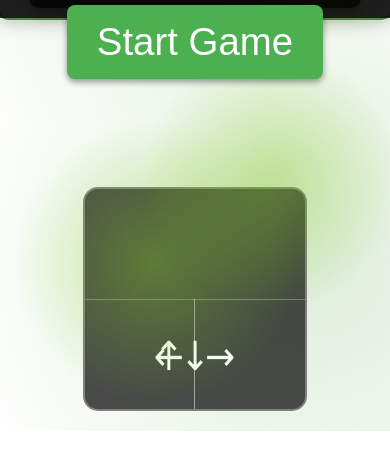
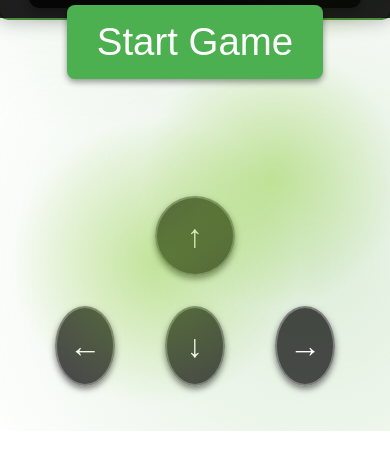
Before and after one commit to mdrhl1doto/snake, a plain HTML site: page index.html in a window 390 px wide. Shown: the part 413-864 px from the top of the page. Drawn offline with Linux system fonts and the light colour scheme.

Commit message:
Update index.html

```diff
--- a/index.html
+++ b/index.html
@@ -281,67 +281,49 @@
             #gameCanvas {
                 width: 85vw;
                 height: 85vw;
-                max-width: 85vw;
+                max-width: 85;
                 max-height: 85vw;
             }
             #touchControls {
                 position: fixed;
-                bottom: 20px;
+                bottom: 40px;
                 left: 0;
                 width: 100%;
                 display: flex;
                 flex-direction: column;
                 align-items: center;
-                gap: 10px;
+                gap: 20px;
             }
-            #directionalPad{
-                display: grid;
-                grid-template-columns: 1fr 1fr;
-                grid-template-rows: 1fr 1fr;
-                width: 220px;
-                height: 220px;
+            .touchButtonRow{
+                display: flex;
+                justify-content: center;
+                gap: 30px;
+                margin: 5px 0;
+            }
+            .touchButton{
+                width: 80px;
+                height: 80px;
                 background-color: rgba(0, 0, 0, 0.7);
                 border: 2px solid rgba(255, 255, 255, 0.3);
-                border-radius: 15px;
-                -webkit-tap-highlight-color: transparent;
-                user-select: none;
-            }
-            .directionalButton{
+                border-radius: 50%;
+                color: white;
+                font-size: 32px;
                 display: flex;
                 justify-content: center;
                 align-items: center;
-                font-size: 40px;
-                color: white;
+                padding: 0;
                 cursor: pointer;
+                -webkit-tap-highlight-color: transparent;
             }
-            .directionalButton:active{
+            .touchButtonRow:last-child{
+                width: 100%;
+                max-width: 300px;
+                justify-content: center;
+                padding: 0 20px;
+            }
+            .touchButton:active{
+                transform: scale(0.9);
                 background-color: rgba(0, 0, 0, 0.9);
-            }
-            #upButton{
-                grid-column: 1;
-                grid-row: 2;
-                border-right: 1px solid rgba(255, 255, 255, 0.3);
-                justify-content: flex-end;
-                padding-right: 10px;
-            }
-            #leftButton{
-                grid-column: 1;
-                grid-row: 2;
-                border-right: 1px solid rgba(255, 255, 255, 0.3); /* Separator line */
-                justify-content: flex-end; /* Align arrow to the right side of the left button area */
-                padding-right: 10px; /* Add padding to the right of the arrow */
-            }
-            #rightButton{
-                grid-column: 2;
-                grid-row: 2;
-                justify-content: flex-start; /* Align arrow to the left side of the right button area */
-                padding-left: 10px;
-            }
-            #downButton{
-                grid-column: 1 / 3; /* Span across two columns */
-                grid-row: 2;
-                border-top: 1px solid rgba(255, 255, 255, 0.3); /* Separator line */
-                justify-content: center; /* Center arrow for down button which spans whole bottom row */
             }
         }
 
@@ -375,11 +357,13 @@
         </div>
 
         <div id="touchControls">
-            <div id="directionalPad">
-                <div class="directionalButton" id="upButton">↑</div>
-                <div class="directionalButton" id="leftButton">←</div>
-                <div class="directionalButton" id="rightButton">→</div>
-                <div class="directionalButton" id="downButton">↓</div>
+            <div class="touchButtonRow">
+                <button class="touchButton" onclick="changeDirection('up')" ontouchstart="changeDirection('up')">↑</button>
+            </div>
+            <div class="touchButtonRow">
+                <button class="touchButton" onclick="changeDirection('left')" ontouchstart="changeDirection('left')">←</button>
+                <button class="touchButton" onclick="changeDirection('down')" ontouchstart="changeDirection('down')">↓</button>
+                <button class="touchButton" onclick="changeDirection('right')" ontouchstart="changeDirection('right')">→</button>
             </div>
         </div>
     </div>
```
